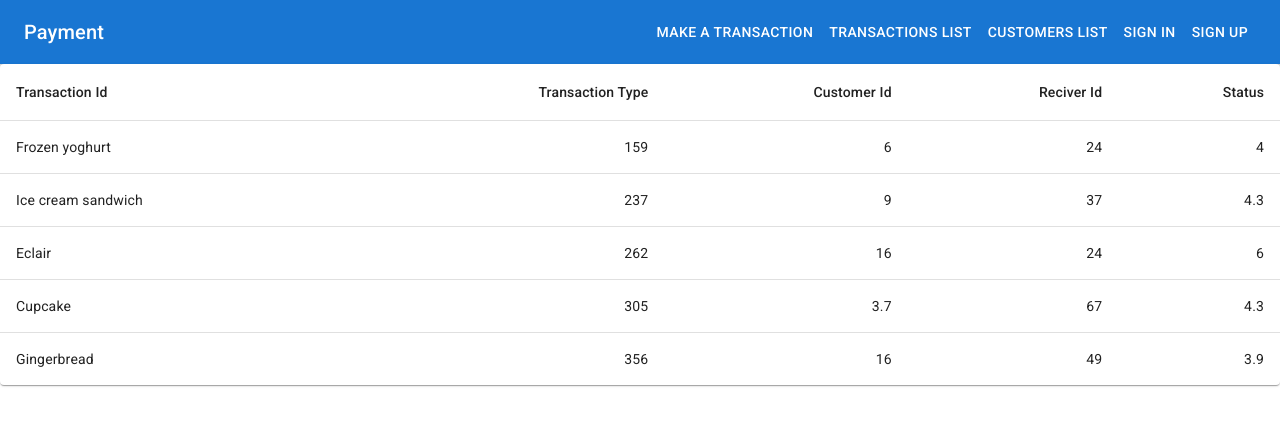
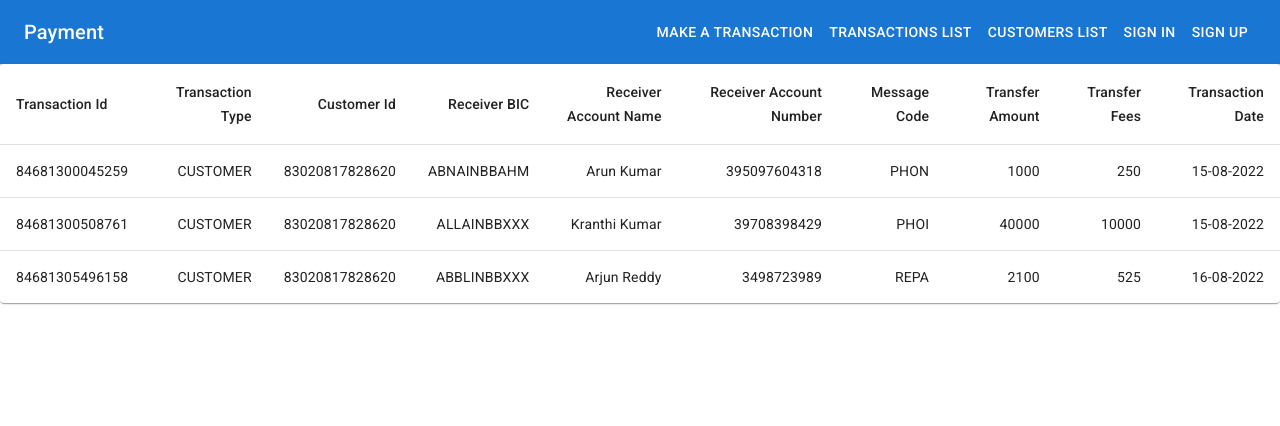
Before and after one commit to ak-1420/payment_frontend, a React (Create React App) app: page /transactions in a window 1280 px wide. Shown: the top 426 px of the page. Built offline with nearby package versions, Linux system fonts and the light colour scheme; data requests are answered from the project's data file.

Commit message:
transaction list done

```diff
--- a/db.json
+++ b/db.json
@@ -1,21 +1,47 @@
 {
-    "messages":
-    [
-{"id" : "CHQB"	, "message" : "beneficiary customer must be paid by cheque only."},
-{"id" : "CORT"	, "message" : "Payment is made in settlement for a trade."},
-{"id" : "HOLD"	, "message" : "Beneficiary customer or claimant will call upon identification."},
-{"id" : "INTC"	, "message" : "Payment between two companies that belongs to the same group."},
-{"id" : "PHOB"	, "message" : "Please advise the intermediary institution by phone."},
-{"id" : "PHOI"	, "message" : "Please advise the intermediary by phone."},
-{"id" : "PHON"	, "message" : "Please advise the account with institution by phone."},
-{"id" : "REPA"	, "message" : "Payments has a related e-Payments reference."},
-{"id" : "SDVA"	, "message" : "Payment must be executed with same day value to the"}
+  "messages": [
+    {
+      "id": "CHQB",
+      "message": "beneficiary customer must be paid by cheque only."
+    },
+    {
+      "id": "CORT",
+      "message": "Payment is made in settlement for a trade."
+    },
+    {
+      "id": "HOLD",
+      "message": "Beneficiary customer or claimant will call upon identification."
+    },
+    {
+      "id": "INTC",
+      "message": "Payment between two companies that belongs to the same group."
+    },
+    {
+      "id": "PHOB",
+      "message": "Please advise the intermediary institution by phone."
+    },
+    {
+      "id": "PHOI",
+      "message": "Please advise the intermediary by phone."
+    },
+    {
+      "id": "PHON",
+      "message": "Please advise the account with institution by phone."
+    },
+    {
+      "id": "REPA",
+      "message": "Payments has a related e-Payments reference."
+    },
+    {
+      "id": "SDVA",
+      "message": "Payment must be executed with same day value to the"
+    }
   ],
-    "customers":[
+  "customers": [
     {
       "id": 83020817828620,
       "name": "A KRISHNA MOHAN",
-             "clear_balance": 56000,
+      "clear_balance": 2125,
       "transfer_type": "Customer Transfer",
       "overdraft": "yes"
     },
@@ -262,13 +288,25 @@
       "overdraft": "YES"
     }
   ],
-    "currency":[
-     {"id" : "USD", "value": 74.21},
-     {"id" : "EUR", "value": 84},
-     {"id" : "GBP", "value": 102},
-     {"id" : "JPY", "value": 0.645}
+  "currency": [
+    {
+      "id": "USD",
+      "value": 74.21
+    },
+    {
+      "id": "EUR",
+      "value": 84
+    },
+    {
+      "id": "GBP",
+      "value": 102
+    },
+    {
+      "id": "JPY",
+      "value": 0.645
+    }
   ],
-    "receivers":[
+  "receivers": [
     {
       "id": "ABBLINBBXXX",
       "institution": "AB BANK LIMITED"
@@ -633,5 +671,43 @@
       "id": "YESBINBBDEL",
       "institution": "YES BANK LIMITED"
     }
+  ],
+  "transactions": [
+    {
+      "id": 84681300045259,
+      "customer_id": 83020817828620,
+      "receiver_bic": "ABNAINBBAHM",
+      "receiver_account_holder_name": "Arun Kumar",
+      "receiver_account_holder_number": "395097604318",
+      "transfer_type_code": "CUSTOMER",
+      "message_code": "PHON",
+      "transfer_fees": 250,
+      "inr_amount": 1000,
+      "transfer_date": "2022-08-15T00:00:00.000Z"
+    },
+    {
+      "id": 84681300508761,
+      "customer_id": 83020817828620,
+      "receiver_bic": "ALLAINBBXXX",
+      "receiver_account_holder_name": "Kranthi Kumar",
+      "receiver_account_holder_number": "39708398429",
+      "transfer_type_code": "CUSTOMER",
+      "message_code": "PHOI",
+      "transfer_fees": 10000,
+      "inr_amount": 40000,
+      "transfer_date": "2022-08-15T00:00:00.000Z"
+    },
+    {
+      "id": 84681305496158,
+      "customer_id": 83020817828620,
+      "receiver_bic": "ABBLINBBXXX",
+      "receiver_account_holder_name": "Arjun Reddy",
+      "receiver_account_holder_number": "3498723989",
+      "transfer_type_code": "CUSTOMER",
+      "message_code": "REPA",
+      "transfer_fees": 525,
+      "inr_amount": 2100,
+      "transfer_date": "2022-08-16T00:00:00.000Z"
+    }
   ]
 }
--- a/src/pages/CustomersList.js
+++ b/src/pages/CustomersList.js
@@ -6,42 +6,52 @@ import TableContainer from '@mui/material/TableContainer';
 import TableHead from '@mui/material/TableHead';
 import TableRow from '@mui/material/TableRow';
 import Paper from '@mui/material/Paper';
-function createData(name, calories, fat, carbs, protein) {
-  return { name, calories, fat, carbs, protein };
-}
-const rows = [
-  createData('Frozen yoghurt', 159, 6.0, 24, 4.0),
-  createData('Ice cream sandwich', 237, 9.0, 37, 4.3),
-  createData('Eclair', 262, 16.0, 24, 6.0),
-  createData('Cupcake', 305, 3.7, 67, 4.3),
-  createData('Gingerbread', 356, 16.0, 49, 3.9),
-];
+import axios from 'axios';
+
+
+
 export default function CustomersList() {
+
+  const [rows , setRows] = React.useState([])
+
+  React.useEffect(() => {
+     getCustomers()
+  },[])
+
+  const getCustomers = () => {
+    axios.get(`http://localhost:5000/customers`)
+    .then((res) => {
+      setRows(res.data)
+    }).catch((err) => {
+      console.log('unable to fetch customers list')
+    })
+  }
+
   return (
     <TableContainer component={Paper}>
       <Table sx={{ minWidth: 650 }} aria-label="simple table" >
         <TableHead>
           <TableRow>
             <TableCell>Customer Id</TableCell>
-            <TableCell align="right">Account Type</TableCell>
-            <TableCell align="right">Balance</TableCell>
-            <TableCell align="right">Branch name</TableCell>
-            <TableCell align="right">Status</TableCell>
+            <TableCell align="right">Name</TableCell>
+            <TableCell align="right">Clear balance</TableCell>
+            <TableCell align="right">Transfer type</TableCell>
+            <TableCell align="right">Overdraft</TableCell>
           </TableRow>
         </TableHead>
         <TableBody>
           {rows.map((row) => (
             <TableRow
-              key={row.name}
+              key={row.id}
               sx={{ '&:last-child td, &:last-child th': { border: 0 } }}
             >
               <TableCell component="th" scope="row">
-                {row.name}
+                {row.id}
               </TableCell>
-              <TableCell align="right">{row.calories}</TableCell>
-              <TableCell align="right">{row.fat}</TableCell>
-              <TableCell align="right">{row.carbs}</TableCell>
-              <TableCell align="right">{row.protein}</TableCell>
+              <TableCell align="right">{row.name}</TableCell>
+              <TableCell align="right">{row.clear_balance}</TableCell>
+              <TableCell align="right">{row.transfer_type}</TableCell>
+              <TableCell align="right">{row.overdraft}</TableCell>
             </TableRow>
           ))}
         </TableBody>
--- a/src/pages/TransactionForm.js
+++ b/src/pages/TransactionForm.js
@@ -229,6 +229,126 @@ export default function TransactionForm() {
     }))
   }
 
+  const isValid = () => {
+    if(sender?.customer_id == ""){
+      setError({isError: true , message : " customer id is required"})
+      return false;
+    }
+
+    if(sender?.overdraft == "" || sender?.account_holder_name == ""){
+      setError({isError: true , message : "valid customer id required"})
+      return false;
+    }
+
+    if(receiver?.bic == "" || receiver?.institution == "" ){
+      setError({isError: true , message: "valid receiver bic is required"})
+      return false;
+    }
+
+    if(receiver?.account_holder_name == ""){
+      setError({isError : true , message : "account holder name is required"})
+      return false;
+    }
+
+    if(receiver?.account_holder_number == ""){
+      setError({isError: true , message: "account holder number is required"})
+      return false;
+    }
+
+    if(bookingDate == null || bookingDate == ""){
+      setError({isError: true , message: "booking date is required"})
+      return false;
+    }
+
+    if(transferType == ""){
+      setError({isError: true , message : "transfer type is required"})
+      return
+    }
+
+    if(message.id == "" || message.msg == ""){
+      setError({isError: true , message : "message code is required"})
+      return false;
+    }
+
+    if(amount == 0){
+      setError({isError: true , message: "amount is required"})
+      return false;
+    }
+
+    if(transferFees == 0){
+      setError({isError : true , message : "transfer fees must be > 0"})
+      return false;
+    }
+
+    if(clearBalance < 0 && sender?.overdraft?.toUpperCase() == "NO"){
+      setError({isError: true , message : "transaction rejected due to insufficent funds"})
+      return false;
+    }
+
+    return true;
+
+  }
+
+  const cleanTransactionState = () => {
+    setSender({
+      customer_id : "",
+      account_holder_name : "",
+      clear_balance : 0,
+      overdraft : ""
+    })
+    setReceiver({
+      bic : "",
+      institution : "",
+      account_holder_name : "",
+      account_holder_number : ""
+    })
+   setTransferType("")
+   setTransferFees(0)
+   setAmount(0)
+   setClearBalance(0)
+   setMessage({id : "" , msg : ""})
+   setBookingDate(null)
+  }
+
+  const makeTransaction = () => {
+    if(!isValid()){
+      return
+    }
+
+    const payload = {
+      id: new Date().getTime() + sender?.customer_id,
+      customer_id : sender?.customer_id,
+      receiver_bic : receiver?.bic,
+      receiver_account_holder_name : receiver?.account_holder_name,
+      receiver_account_holder_number : receiver?.account_holder_number,
+      transfer_type_code : transferType,
+      message_code : message?.id,
+      transfer_fees : transferFees ,
+      inr_amount : amount ,
+      transfer_date : bookingDate,
+      // sender_bic : "sender_bic",
+      // currency_amount : "amount",
+      // currency_code : "code"
+    }
+
+    axios.post(`http://localhost:5000/transactions`,payload)
+    .then((res) => {
+      console.log(res.data)
+      axios.patch(`http://localhost:5000/customers/${sender?.customer_id}`,{
+        clear_balance : clearBalance
+      }).then((r) => {
+        console.log('sender clear balance also updated')
+        cleanTransactionState()
+        alert('transaction completed successfully!')
+      }).catch((e) => {
+        console.log('sender clear balance is not updated')
+      })
+    }).catch((err)=>{
+      console.log(err)
+      alert('transaction failed!')
+    })
+  }
+
   return (
       <div style={{padding: '20px'}}>
     <Box
@@ -415,7 +535,7 @@ export default function TransactionForm() {
 
        </div>
 
-       <Button variant="contained" sx={{m:2}}>Proceed </Button>
+       <Button onClick={makeTransaction} variant="contained" sx={{m:2}}>Proceed </Button>
 
       </div>
     </Box>
--- a/src/pages/TransactionList.js
+++ b/src/pages/TransactionList.js
@@ -6,17 +6,41 @@ import TableContainer from '@mui/material/TableContainer';
 import TableHead from '@mui/material/TableHead';
 import TableRow from '@mui/material/TableRow';
 import Paper from '@mui/material/Paper';
-function createData(name, calories, fat, carbs, protein) {
-  return { name, calories, fat, carbs, protein };
+import axios from 'axios';
+
+const formatDate = (date) => {
+  var d = new Date(date),
+      month = '' + (d.getMonth() + 1),
+      day = '' + d.getDate(),
+      year = d.getFullYear();
+
+  if (month.length < 2)
+      month = '0' + month;
+  if (day.length < 2)
+      day = '0' + day;
+
+  return [day, month, year].join('-');
 }
-const rows = [
-  createData('Frozen yoghurt', 159, 6.0, 24, 4.0),
-  createData('Ice cream sandwich', 237, 9.0, 37, 4.3),
-  createData('Eclair', 262, 16.0, 24, 6.0),
-  createData('Cupcake', 305, 3.7, 67, 4.3),
-  createData('Gingerbread', 356, 16.0, 49, 3.9),
-];
+
+
 export default function TransactionsList() {
+
+  const [rows , setRows] = React.useState([])
+
+  React.useEffect(() => {
+      getTransactions()
+  },[])
+
+
+  const getTransactions = () => {
+    axios.get(`http://localhost:5000/transactions`)
+    .then((res) => {
+      setRows(res.data)
+    }).catch((err) => {
+      console.log('unable to fetch transactions list')
+    })
+  }
+
   return (
     <TableContainer component={Paper}>
       <Table sx={{ minWidth: 650 }} aria-label="simple table">
@@ -25,8 +49,13 @@ export default function TransactionsList() {
             <TableCell>Transaction Id</TableCell>
             <TableCell align="right">Transaction Type</TableCell>
             <TableCell align="right">Customer Id</TableCell>
-            <TableCell align="right">Reciver Id</TableCell>
-            <TableCell align="right">Status</TableCell>
+            <TableCell align="right">Receiver BIC</TableCell>
+            <TableCell align="right">Receiver Account Name</TableCell>
+            <TableCell align="right">Receiver Account Number</TableCell>
+            <TableCell align="right">Message Code</TableCell>
+            <TableCell align="right">Transfer Amount</TableCell>
+            <TableCell align="right">Transfer Fees</TableCell>
+            <TableCell align="right">Transaction Date</TableCell>
           </TableRow>
         </TableHead>
         <TableBody>
@@ -36,12 +65,17 @@ export default function TransactionsList() {
               sx={{ '&:last-child td, &:last-child th': { border: 0 } }}
             >
               <TableCell component="th" scope="row">
-                {row.name}
+                {row.id}
               </TableCell>
-              <TableCell align="right">{row.calories}</TableCell>
-              <TableCell align="right">{row.fat}</TableCell>
-              <TableCell align="right">{row.carbs}</TableCell>
-              <TableCell align="right">{row.protein}</TableCell>
+              <TableCell align="right">{row.transfer_type_code}</TableCell>
+              <TableCell align="right">{row.customer_id}</TableCell>
+              <TableCell align="right">{row.receiver_bic}</TableCell>
+              <TableCell align="right">{row.receiver_account_holder_name}</TableCell>
+              <TableCell align="right">{row.receiver_account_holder_number}</TableCell>
+              <TableCell align="right">{row.message_code}</TableCell>
+              <TableCell align="right">{row.inr_amount}</TableCell>
+              <TableCell align="right">{row.transfer_fees}</TableCell>
+              <TableCell align="right">{formatDate(row.transfer_date)}</TableCell>
             </TableRow>
           ))}
         </TableBody>
```
Lines whose indentation alone changed are shown as unchanged.
